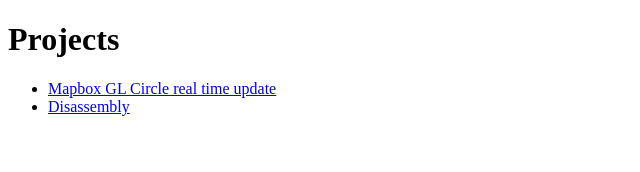
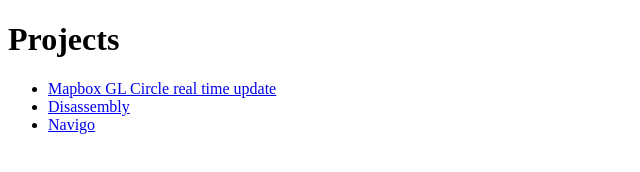
Before and after one commit to eddydg/eddydg.github.io, a plain HTML site: page index.html in a window 1280 px wide. Shown: the full height of the page, 0-640 px from the left. Drawn offline with Linux system fonts and the light colour scheme.

Commit message:
Add link to navigo page

```diff
--- a/index.html
+++ b/index.html
@@ -9,6 +9,7 @@
       <ul>
         <li><a href="./mapbox-gl-circle/index.html">Mapbox GL Circle real time update</a></li>
         <li><a href="./disassembly/index.html">Disassembly</a></li>
+        <li><a href="./navigo/index.html">Navigo</a></li>
       </ul>
     </p>
 	</body>
```
